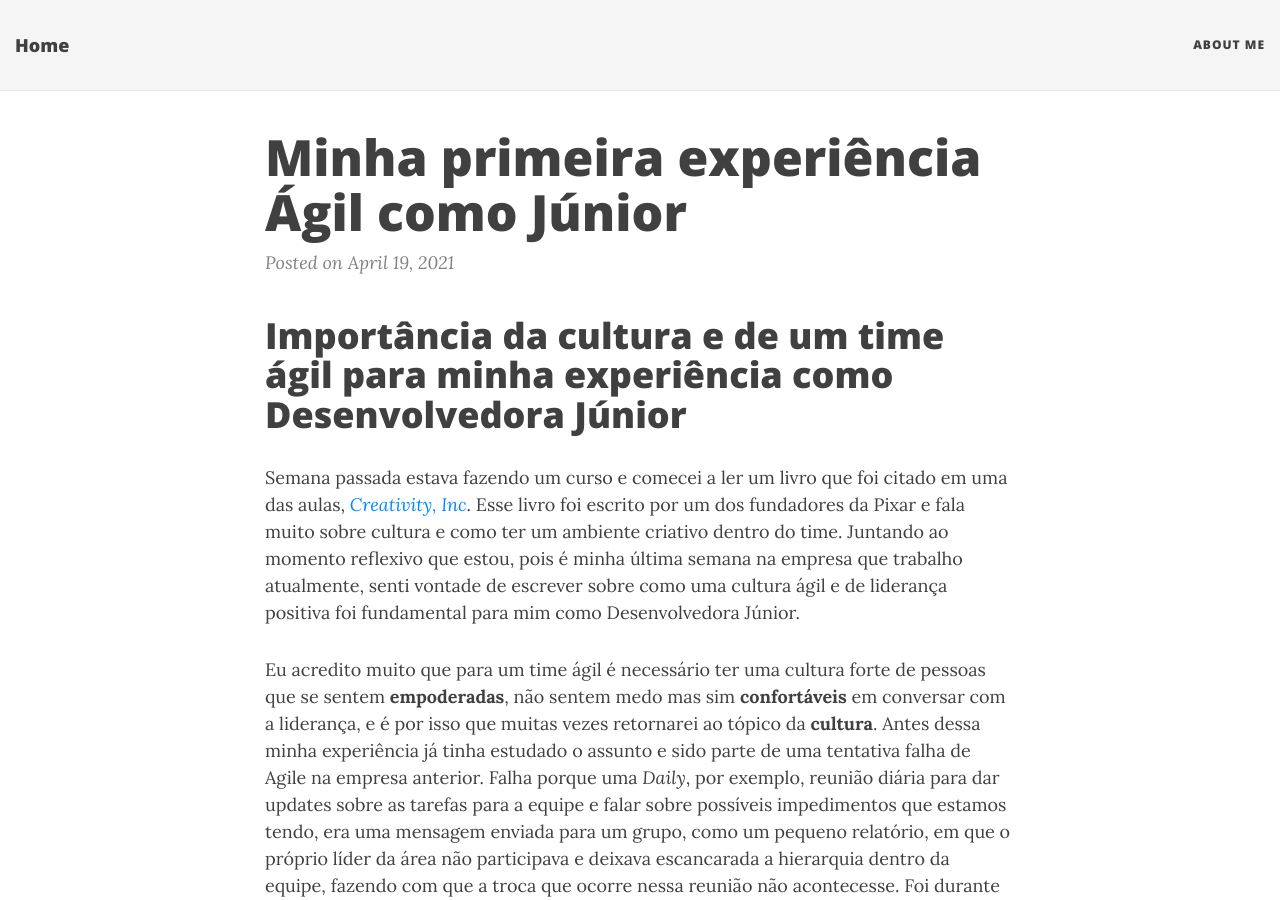
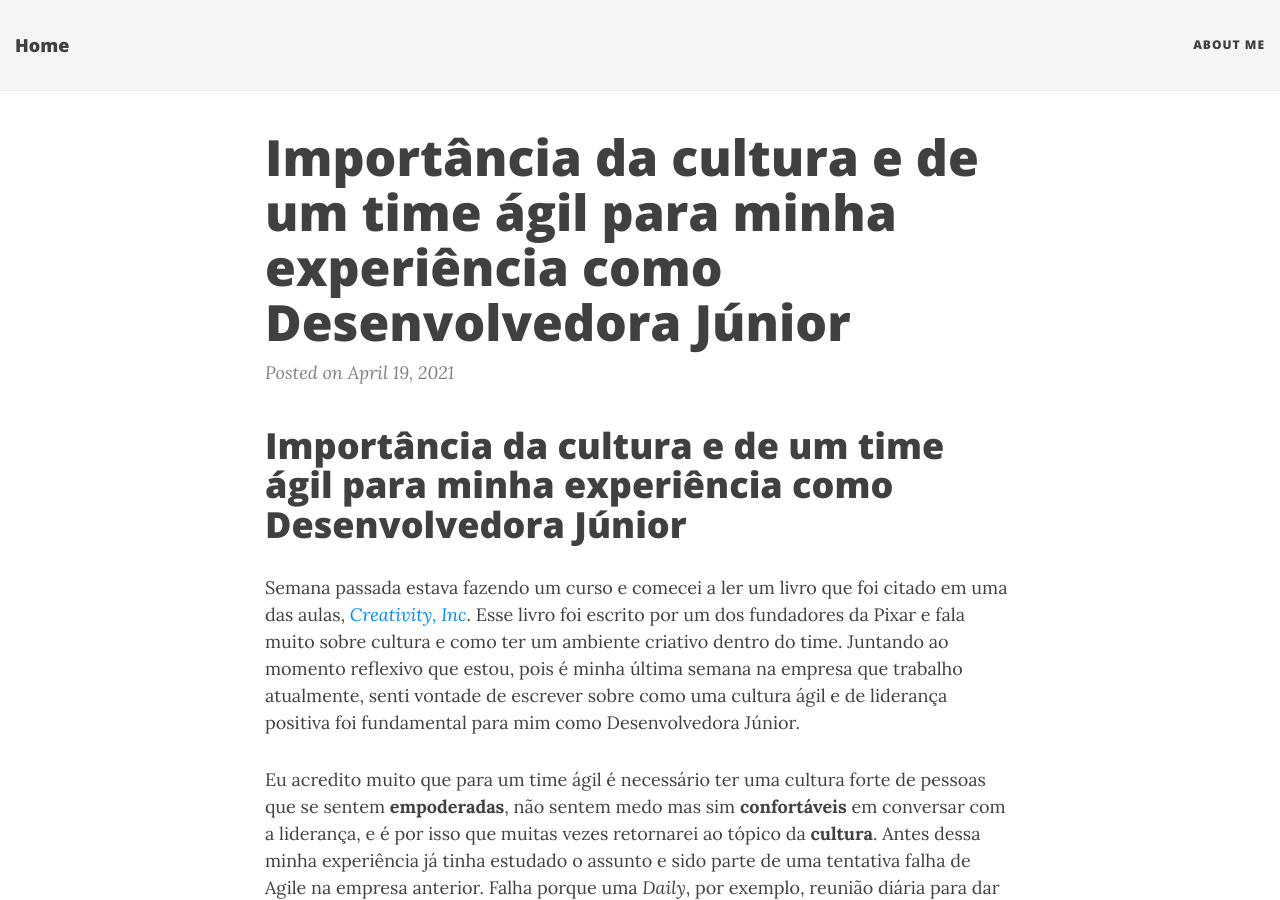
Before and after one commit to andressadotpy/andressadotpy.github.io, a Jekyll site: the page built from _posts/2021-04-19-junior-and-agile.md, in a window 1280 px wide and 900 px high. Built offline with Jekyll 4.4.1, drawn with Linux system fonts in a browser that asks for light colours; nearby versions of some CDN libraries.

Commit message:
Changed post title

```diff
--- a/_posts/2021-04-19-junior-and-agile.md
+++ b/_posts/2021-04-19-junior-and-agile.md
@@ -1,6 +1,6 @@
 ---
 layout: post
-title: Minha primeira experiência Ágil como Júnior
+title: Importância da cultura e de um time ágil para minha experiência como Desenvolvedora Júnior
 tags: [Agile, Ágil, Scrum]
 ---
 
```
